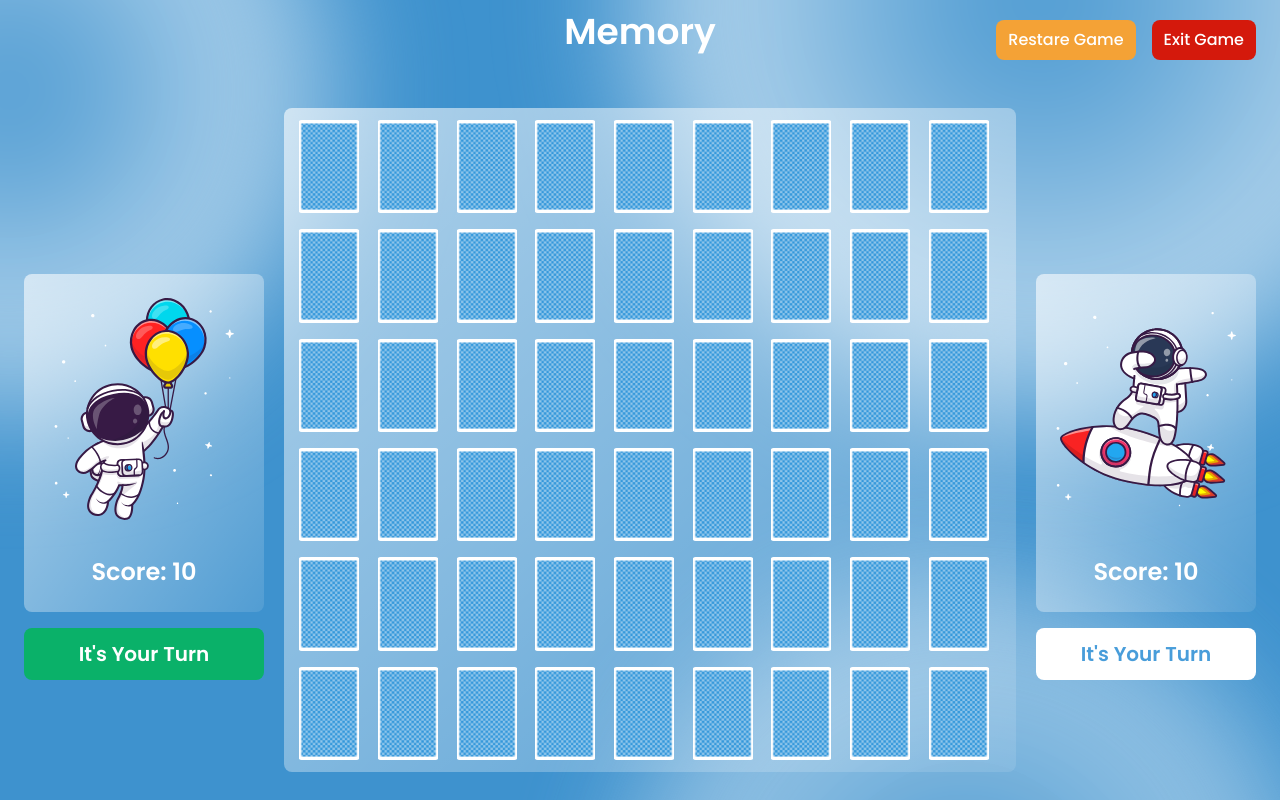
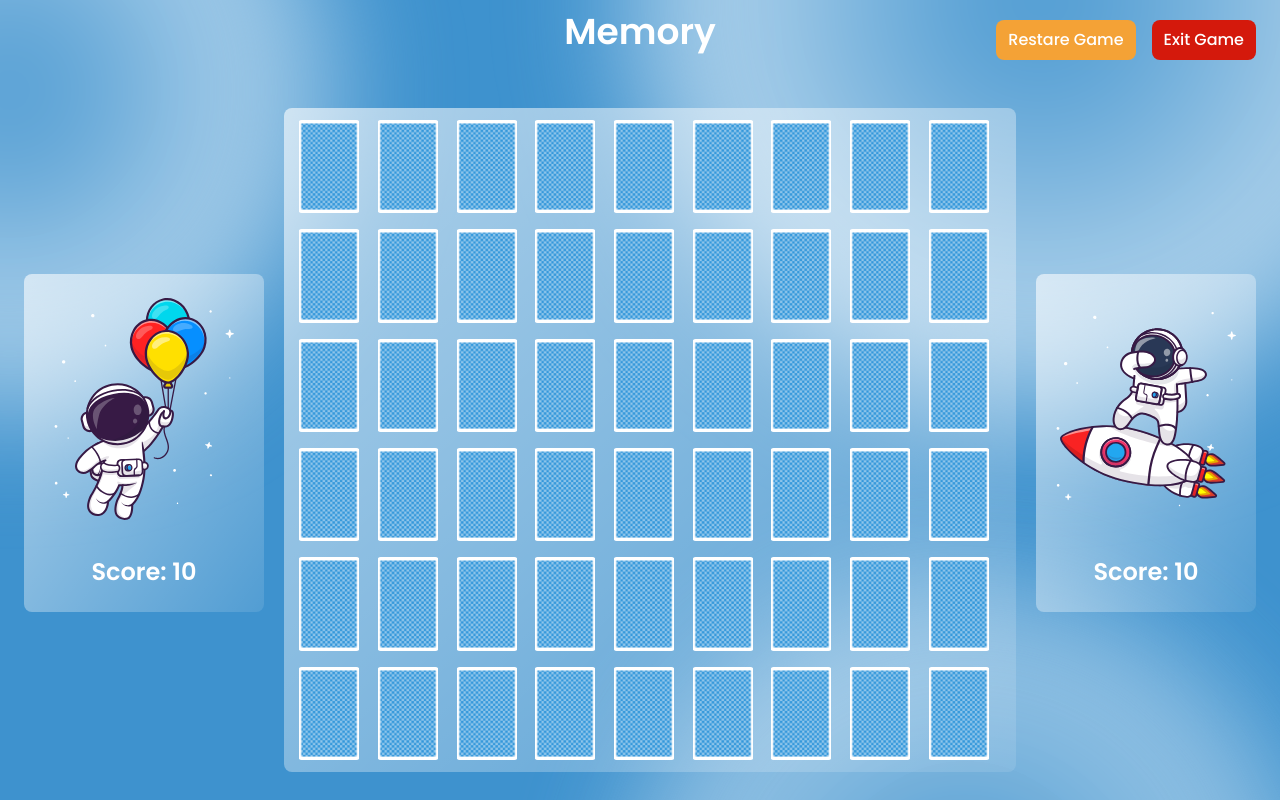
Before and after one commit to ImtiyaazDev/memory, a React (Vite) app: page /game-play in a window 1280 px wide. Built offline with nearby package versions, Linux system fonts and the light colour scheme.

Commit message:
refactor: Update for dynamic player turns

```diff
--- a/src/features/player/PlayerBox.jsx
+++ b/src/features/player/PlayerBox.jsx
@@ -2,7 +2,7 @@ import { useSelector } from "react-redux";
 
 import { getPlayers } from "./playerSlice";
 
-export default function PlayerBox({ playerIcon, id }) {
+export default function PlayerBox({ playerIcon, id, children }) {
 	const [playerOne, playerTwo] = useSelector(getPlayers);
 
 	return (
@@ -16,11 +16,7 @@ export default function PlayerBox({ playerIcon, id }) {
 					<p className="text-2xl font-semibold text-white">Score: 10</p>
 				</div>
 			</div>
-			<p
-				className={`${id === 1 ? "bg-green-specno text-white" : "text-blue-specnoNormal bg-white"} rounded-lg py-3 text-xl font-bold`}
-			>
-				It&apos;s Your Turn
-			</p>
+			{children}
 		</div>
 	);
 }
```
